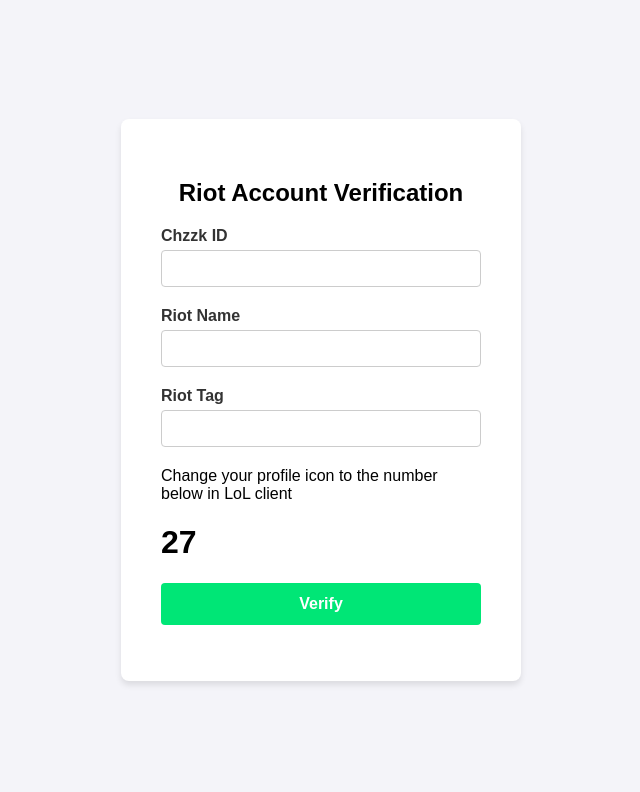
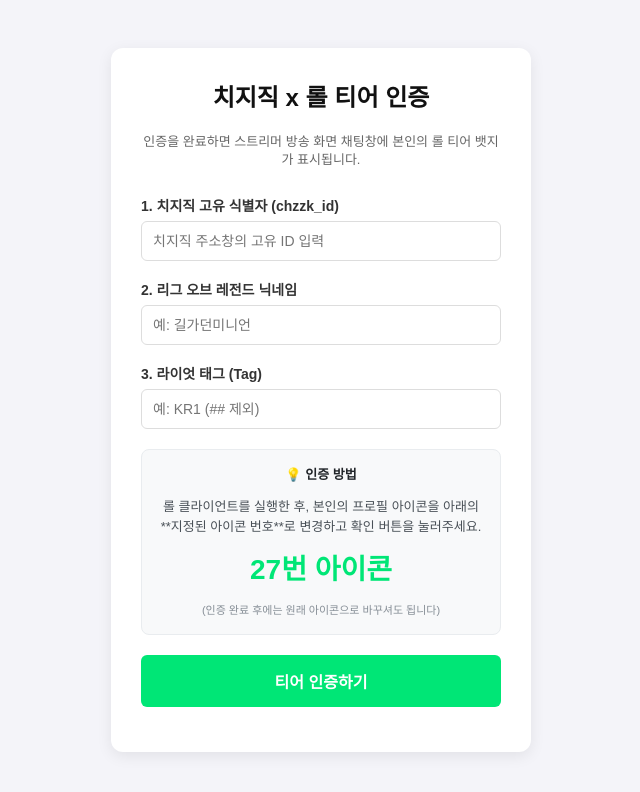
Before and after one commit to tkdrms1117-ui/lol-chzzk, a plain HTML site: page index.html in a window 1280 px wide. Shown: the whole page, without its empty margins (319-959 px from the left). Drawn offline with Linux system fonts and the light colour scheme.

Commit message:
프론트엔드 UI 한글화 및 디자인 개선

```diff
--- a/index.html
+++ b/index.html
@@ -3,35 +3,41 @@
 <head>
     <meta charset="UTF-8">
     <meta name="viewport" content="width=device-width, initial-scale=1.0">
-    <title>Tier Verification</title>
+    <title>치지직 LoL 티어 인증 시스템</title>
     <link rel="stylesheet" href="styles.css">
 </head>
 <body>
     <div class="container">
-        <h2>Riot Account Verification</h2>
+        <h2>치지직 x 롤 티어 인증</h2>
+        <p class="description">인증을 완료하면 스트리머 방송 화면 채팅창에 본인의 롤 티어 뱃지가 표시됩니다.</p>
+
         <div class="form-group">
-            <label for="chzzkId">Chzzk ID</label>
-            <input type="text" id="chzzkId" name="chzzkId">
+            <label for="chzzkId">1. 치지직 고유 식별자 (chzzk_id)</label>
+            <input type="text" id="chzzkId" name="chzzkId" placeholder="치지직 주소창의 고유 ID 입력">
         </div>
         <div class="form-group">
-            <label for="riotName">Riot Name</label>
-            <input type="text" id="riotName" name="riotName">
+            <label for="riotName">2. 리그 오브 레전드 닉네임</label>
+            <input type="text" id="riotName" name="riotName" placeholder="예: 길가던미니언">
         </div>
         <div class="form-group">
-            <label for="riotTag">Riot Tag</label>
-            <input type="text" id="riotTag" name="riotTag">
+            <label for="riotTag">3. 라이엇 태그 (Tag)</label>
+            <input type="text" id="riotTag" name="riotTag" placeholder="예: KR1 (## 제외)">
         </div>
-        <div class="form-group">
-            <p>Change your profile icon to the number below in LoL client</p>
+
+        <div class="instruction-box">
+            <p class="instruction-title">💡 인증 방법</p>
+            <p>롤 클라이언트를 실행한 후, 본인의 프로필 아이콘을 아래의 **지정된 아이콘 번호**로 변경하고 확인 버튼을 눌러주세요.</p>
             <h1 id="randomIconNumber"></h1>
+            <p class="sub-text">(인증 완료 후에는 원래 아이콘으로 바꾸셔도 됩니다)</p>
         </div>
-        <button id="verifyButton">Verify</button>
+
+        <button id="verifyButton">티어 인증하기</button>
         <p id="statusMessage"></p>
     </div>
     <script>
         // Generate a random icon number between 1 and 28 for verification
         const randomIcon = Math.floor(Math.random() * 28) + 1;
-        document.getElementById('randomIconNumber').innerText = randomIcon;
+        document.getElementById('randomIconNumber').innerText = randomIcon + "번 아이콘";
 
         // Add event listener to the verification button
         document.getElementById('verifyButton').addEventListener('click', async () => {
@@ -42,11 +48,13 @@
 
             // Validate user input fields
             if (!chzzkId || !riotName || !riotTag) {
-                statusMessage.innerText = 'Please fill in all fields';
+                statusMessage.innerText = '모든 항목을 정확히 입력해 주세요.';
+                statusMessage.style.color = '#ff3d00';
                 return;
             }
 
-            statusMessage.innerText = 'Verifying';
+            statusMessage.innerText = '라이엇 서버에서 프로필 아이콘 및 티어를 확인 중입니다...';
+            statusMessage.style.color = '#333333';
 
             try {
                 // Call the Vercel serverless backend function
@@ -67,14 +75,22 @@
 
                 // Display result based on backend response
                 if (response.ok && data.success) {
-                    statusMessage.innerText = 'Verification successful Your tier is ' + data.tier;
+                    statusMessage.innerText = '🎉 인증 성공! 조회된 티어: ' + data.tier;
                     statusMessage.style.color = '#00c853';
                 } else {
-                    statusMessage.innerText = 'Verification failed ' + (data.error || '');
+                    let errorMsg = '인증에 실패했습니다. ';
+                    if (data.error === 'Icon does not match') {
+                        errorMsg += '롤 클라이언트의 프로필 아이콘이 지정된 번호와 다릅니다.';
+                    } else if (data.error === 'Riot account not found') {
+                        errorMsg += '존재하지 않는 라이엇 계정입니다.';
+                    } else {
+                        errorMsg += (data.error || '입력 정보를 다시 확인해 주세요.');
+                    }
+                    statusMessage.innerText = errorMsg;
                     statusMessage.style.color = '#ff3d00';
                 }
             } catch (error) {
-                statusMessage.innerText = 'An error occurred during verification';
+                statusMessage.innerText = '서버 통신 중 오류가 발생했습니다. 잠시 후 다시 시도해 주세요.';
                 statusMessage.style.color = '#ff3d00';
             }
         });
--- a/styles.css
+++ b/styles.css
@@ -7,29 +7,42 @@
     display: flex;
     justify-content: center;
     align-items: center;
-    height: 100vh;
+    min-height: 100vh;
 }
 
 /* Main container styling */
 .container {
     background-color: #ffffff;
-    padding: 40px;
-    border-radius: 8px;
-    box-shadow: 0 4px 6px rgba(0,0,0,0.1);
+    padding: 30px;
+    border-radius: 12px;
+    box-shadow: 0 4px 15px rgba(0,0,0,0.08);
     text-align: center;
-    width: 320px;
+    width: 360px;
+}
+
+h2 {
+    margin-top: 0;
+    color: #111111;
+}
+
+.description {
+    font-size: 13px;
+    color: #666666;
+    margin-bottom: 25px;
+    line-height: 1.4;
 }
 
 /* Form group spacing */
 .form-group {
-    margin-bottom: 20px;
+    margin-bottom: 18px;
     text-align: left;
 }
 
 /* Label styling */
 label {
     display: block;
-    margin-bottom: 5px;
+    margin-bottom: 6px;
+    font-size: 14px;
     font-weight: bold;
     color: #333333;
 }
@@ -37,20 +50,52 @@
 /* Input field styling */
 input[type="text"] {
     width: 100%;
-    padding: 10px;
+    padding: 11px;
     box-sizing: border-box;
-    border: 1px solid #cccccc;
-    border-radius: 4px;
+    border: 1px solid #dddddd;
+    border-radius: 6px;
+    font-size: 14px;
+}
+
+/* Instruction box for profile icon change */
+.instruction-box {
+    background-color: #f8f9fa;
+    border: 1px solid #e9ecef;
+    border-radius: 8px;
+    padding: 15px;
+    margin: 20px 0;
+    font-size: 13px;
+    color: #495057;
+    line-height: 1.5;
+}
+
+.instruction-title {
+    font-weight: bold;
+    color: #212529;
+    margin-top: 0;
+    margin-bottom: 5px;
+}
+
+#randomIconNumber {
+    margin: 10px 0;
+    color: #00e676;
+    font-size: 28px;
+}
+
+.sub-text {
+    font-size: 11px;
+    color: #868e96;
+    margin-bottom: 0;
 }
 
 /* Button styling */
 button {
     width: 100%;
-    padding: 12px;
+    padding: 14px;
     background-color: #00e676;
     color: #ffffff;
     border: none;
-    border-radius: 4px;
+    border-radius: 6px;
     cursor: pointer;
     font-size: 16px;
     font-weight: bold;
@@ -64,6 +109,7 @@
 /* Status message styling */
 #statusMessage {
     margin-top: 15px;
-    color: #ff3d00;
+    font-size: 13px;
     font-weight: bold;
+    line-height: 1.4;
 }
```
